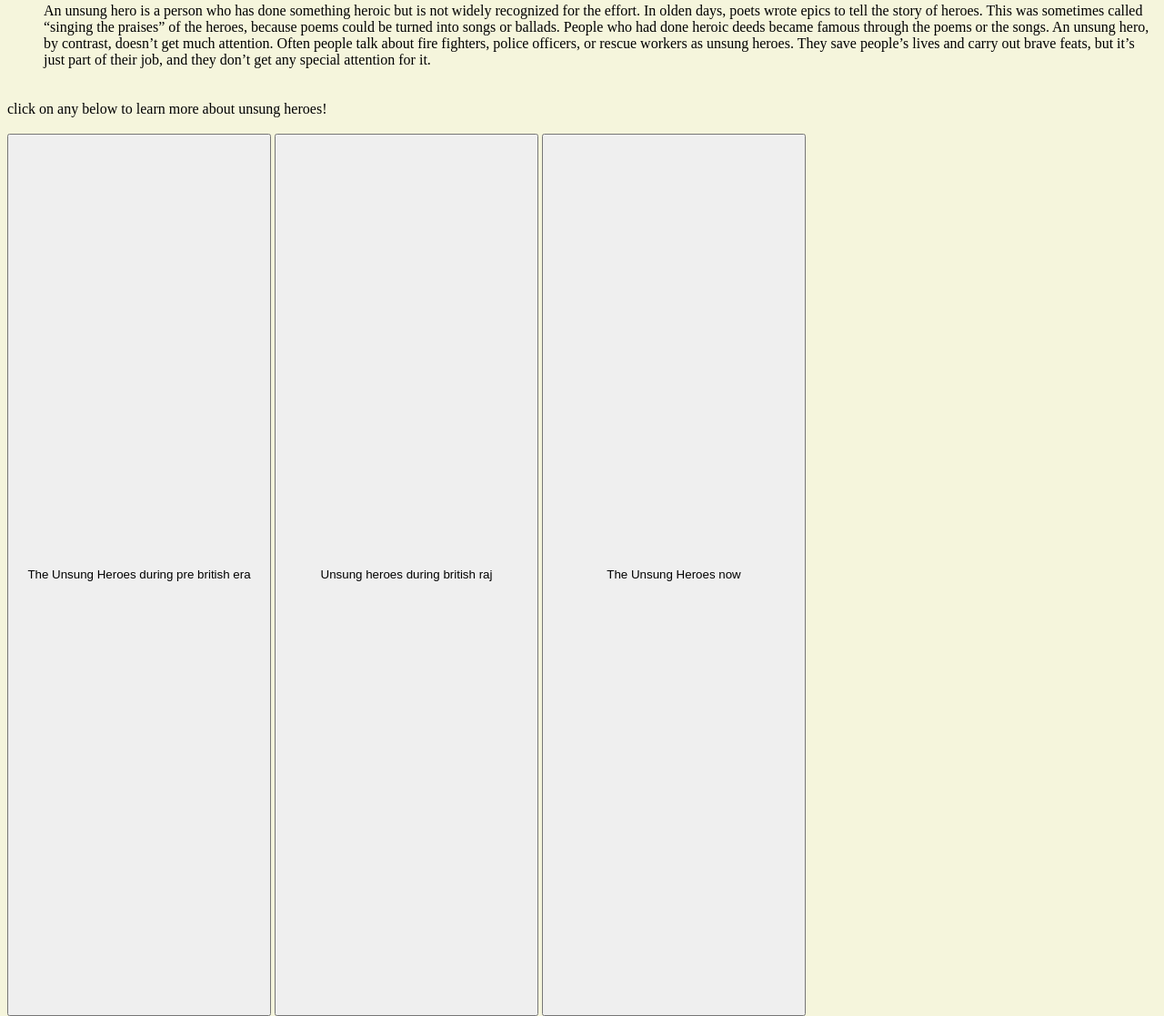
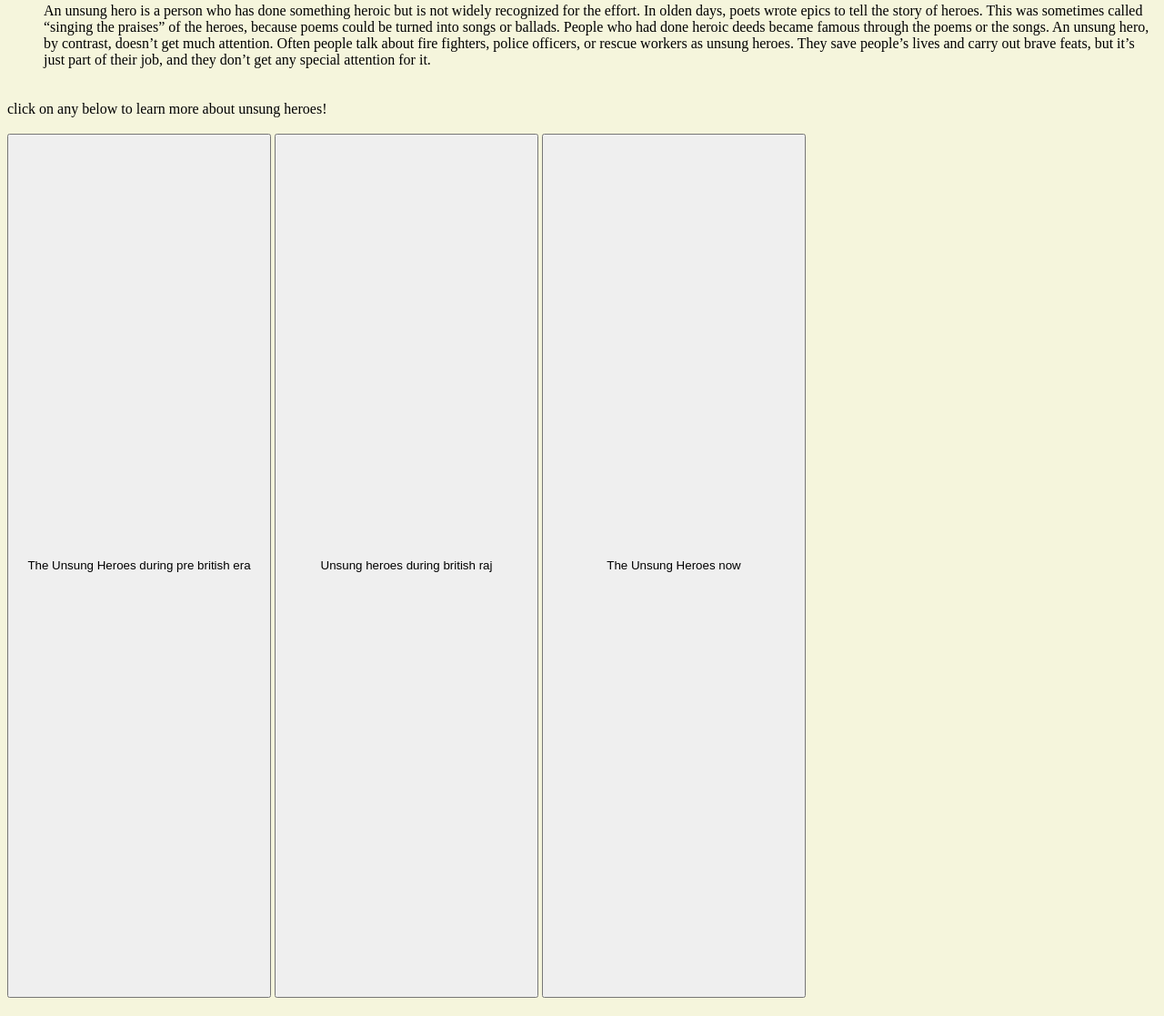
Before and after one commit to adityadevghosh/demo.github.io, a plain HTML site: page index.html in a window 1280 px wide. Shown: the part 333-1450 px from the top of the page at 91% size. Drawn offline with Linux system fonts and the light colour scheme.

Commit message:
Update index.html

```diff
--- a/index.html
+++ b/index.html
@@ -42,9 +42,9 @@
   </dd>
 
    click on any below to learn more about unsung heroes!<br><br>
-  <a href="unsungheroes.html."> <input type="submit" value="The Unsung Heroes during pre british era" style="width: 290px; height:970px; align="center"></a>
-   <a href="unsungheroes.html."> <input type="submit" value="Unsung heroes during british raj" style="width: 290px; height: 970px; align="center"></a>
-  <a href="unsungheroes.html."> <input type="submit" value="The Unsung Heroes now"  style="width: 290px; height: 970px;align="center"></a>
+  <a href="unsungheroes.html."> <input type="submit" value="The Unsung Heroes during pre british era" style="width: 290px; height:950px; align="center"></a>
+   <a href="unsungheroes.html."> <input type="submit" value="Unsung heroes during british raj" style="width: 290px; height: 950px; align="center"></a>
+  <a href="unsungheroes.html."> <input type="submit" value="The Unsung Heroes now"  style="width: 290px; height: 950px;align="center"></a>
 
 
  </body>
```
